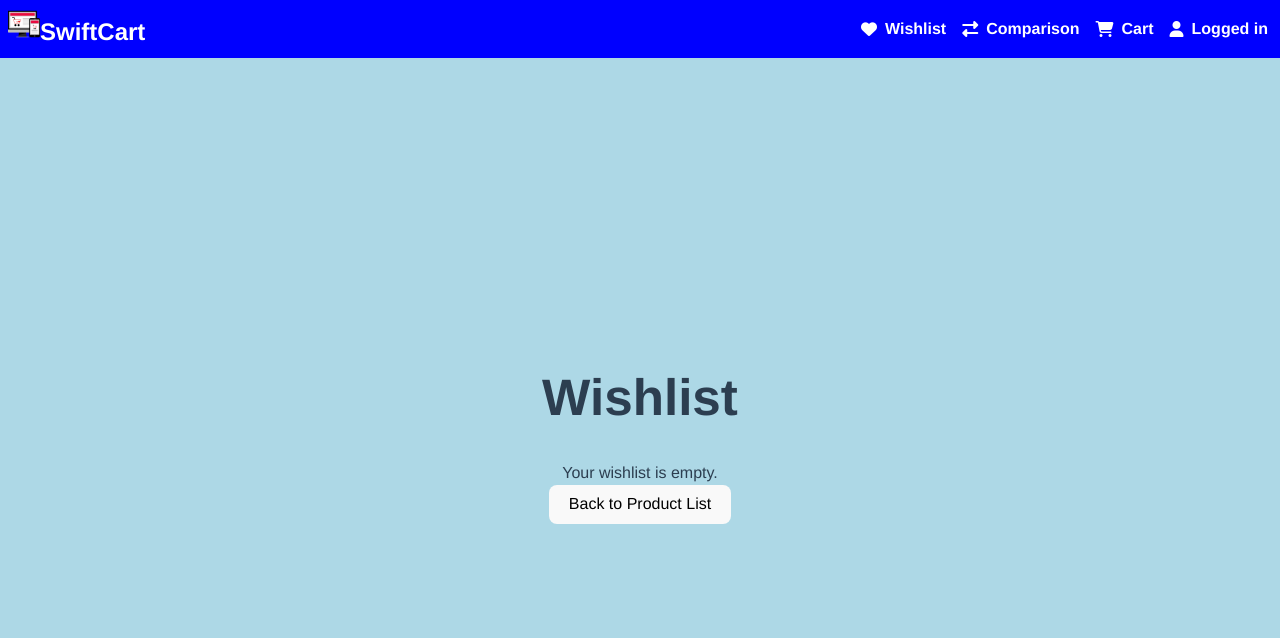
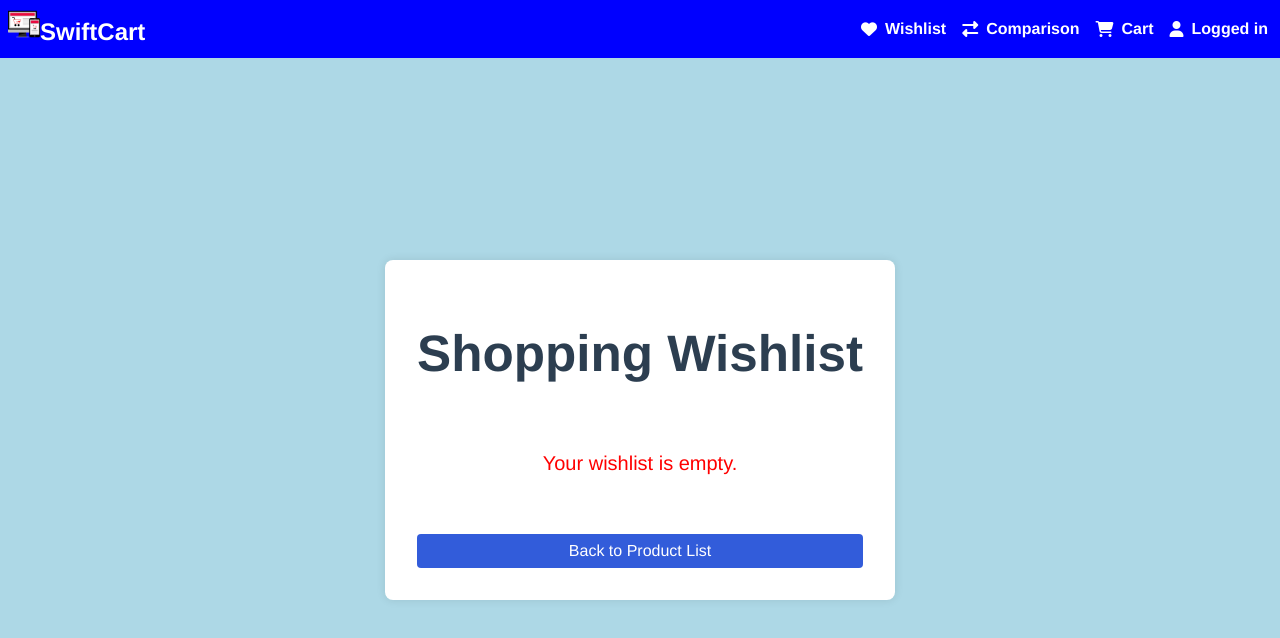
Before and after one commit to IkanyengAdams/JSF-Portfolio_Piece_IKAADA488_BCL2407_GroupB_Ikanyeng-Adams_JSF04, a Vue app: page /wishlist in a window 1280 px wide. Shown: the top 638 px of the page. Built offline with nearby package versions, Linux system fonts and the light colour scheme; sample sign-in values are in the browser's storage.

Commit message:
Updated Wishlist.vue component: changed h1 text, added 'View Product' button, added CSS styles for layout and buttons

```diff
--- a/src/components/Wishlist.vue
+++ b/src/components/Wishlist.vue
@@ -1,6 +1,6 @@
 <template>
   <div class="wishlist-container">
-    <h1>Wishlist</h1>
+    <h1>Shopping Wishlist</h1>
     <div v-if="wishlistItems.length === 0" class="empty-wishlist-message">
       Your wishlist is empty.
     </div>
@@ -11,9 +11,14 @@
           <div class="item-details">
             <h2>{{ item.title }}</h2>
             <p>{{ '$' + item.price }}</p>
-            <button class="remove-button" @click="removeFromWishlist(item.id)">
-              Remove
-            </button>
+            <div class="item-buttons">
+              <button class="remove-button" @click="removeFromWishlist(item.id)">
+                Remove
+              </button>
+              <button class="view-button" @click="viewProduct(item.id)">
+                View Product
+              </button>
+            </div>
           </div>
         </div>
       </div>
@@ -39,6 +44,9 @@ export default {
     updateWishlist() {
       localStorage.setItem("wishlist", JSON.stringify(this.wishlistItems));
     },
+    viewProduct(productId) {
+      this.$router.push(`/product/${productId}`);
+    },
     goToProductList() {
       this.$router.push("/");
     },
@@ -47,4 +55,102 @@ export default {
 </script>
 
 <style scoped>
+.wishlist-container {
+  display: flex;
+  flex-direction: column;
+  gap: 2rem;
+  padding: 2rem;
+  background-color: #fff;
+  border-radius: 0.5rem;
+  box-shadow: 0 0 10px rgba(0, 0, 0, 0.1);
+  max-width: 1200px;
+  margin: auto;
+}
+
+.wishlist-content {
+  display: flex;
+  flex-direction: column;
+  gap: 2rem;
+}
+
+.wishlist-items {
+  display: flex;
+  flex-direction: column;
+  gap: 1rem;
+  max-height: 500px;
+  overflow-y: auto;
+}
+
+.wishlist-item {
+  display: flex;
+  align-items: center;
+  gap: 1rem;
+  background: #f9f9f9;
+  padding: 1rem;
+  border-radius: 0.5rem;
+}
+
+.wishlist-item img {
+  width: 100px;
+  height: auto;
+  border-radius: 0.5rem;
+}
+
+.item-details {
+  display: flex;
+  flex-direction: column;
+  gap: 0.5rem;
+}
+
+.item-buttons {
+  display: flex;
+  gap: 0.5rem;
+}
+
+.remove-button {
+  background: #ff0000;
+  color: white;
+  padding: 0.5rem 1rem;
+  border: none;
+  border-radius: 0.25rem;
+  cursor: pointer;
+}
+
+.remove-button:hover {
+  background: #cc0000;
+}
+
+.view-button {
+  background: #3b82f6;
+  color: white;
+  padding: 0.5rem 1rem;
+  border: none;
+  border-radius: 0.25rem;
+  cursor: pointer;
+}
+
+.view-button:hover {
+  background: #2563eb;
+}
+
+.back-button {
+  background: #325cda;
+  color: white;
+  padding: 0.5rem 1rem;
+  border: none;
+  border-radius: 0.25rem;
+  cursor: pointer;
+  width: 100%;
+  margin-top: 0.5rem;
+}
+
+.back-button:hover {
+  background: #2548a8;
+}
+
+.empty-wishlist-message {
+  font-size: 1.25rem;
+  color: #ff0000;
+  margin-bottom: 1rem;
+}
 </style>
```
